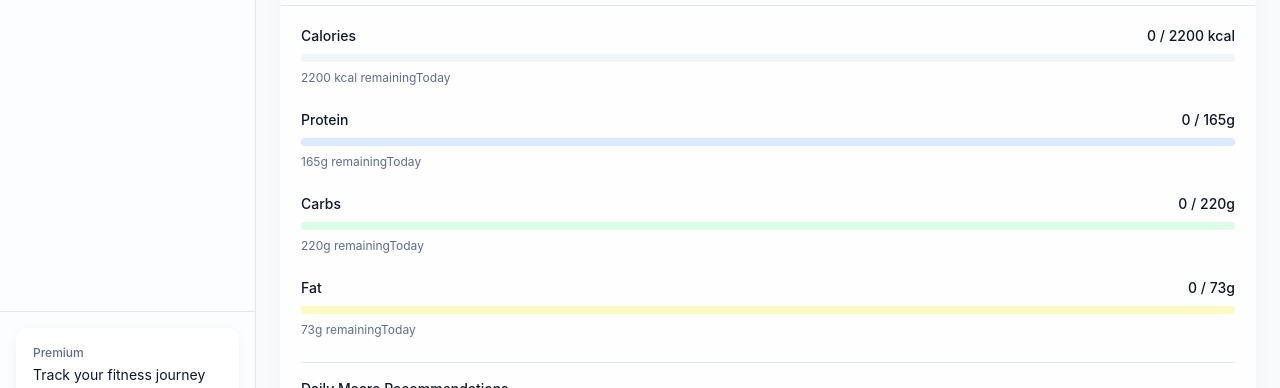
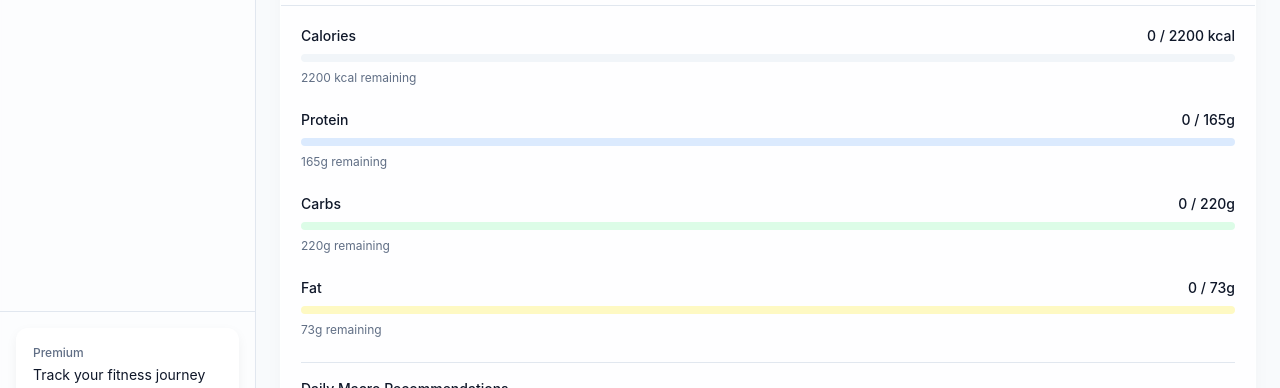
Before and after one commit to Luuk2007/Axenro, a React (Vite) app: page / in a window 1280 px wide. Shown: the part 362-750 px from the top of the page. Built offline with nearby package versions, Linux system fonts and the light colour scheme.

Commit message:
Update MacroProgressTracker.tsx

```diff
--- a/src/components/dashboard/MacroProgressTracker.tsx
+++ b/src/components/dashboard/MacroProgressTracker.tsx
@@ -138,7 +138,7 @@ export default function MacroProgressTracker() {
           </div>
           <Progress value={0} className="h-2" />
           <div className="text-xs text-muted-foreground">
-            {macroTargets.calories.goal} {t("kcal")} {t("remainingToday")}
+            {macroTargets.calories.goal} {t("kcal")} {t("remaining")}
           </div>
         </div>
 
@@ -149,7 +149,7 @@ export default function MacroProgressTracker() {
           </div>
           <Progress value={0} className="h-2 bg-blue-100 [&>div]:bg-blue-500" />
           <div className="text-xs text-muted-foreground">
-            {macroTargets.protein.goal}g {t("remainingToday")}
+            {macroTargets.protein.goal}g {t("remaining")}
           </div>
         </div>
 
@@ -160,7 +160,7 @@ export default function MacroProgressTracker() {
           </div>
           <Progress value={0} className="h-2 bg-green-100 [&>div]:bg-green-500" />
           <div className="text-xs text-muted-foreground">
-            {macroTargets.carbs.goal}g {t("remainingToday")}
+            {macroTargets.carbs.goal}g {t("remaining")}
           </div>
         </div>
 
@@ -171,7 +171,7 @@ export default function MacroProgressTracker() {
           </div>
           <Progress value={0} className="h-2 bg-yellow-100 [&>div]:bg-yellow-500" />
           <div className="text-xs text-muted-foreground">
-            {macroTargets.fat.goal}g {t("remainingToday")}
+            {macroTargets.fat.goal}g {t("remaining")}
           </div>
         </div>
 
```
